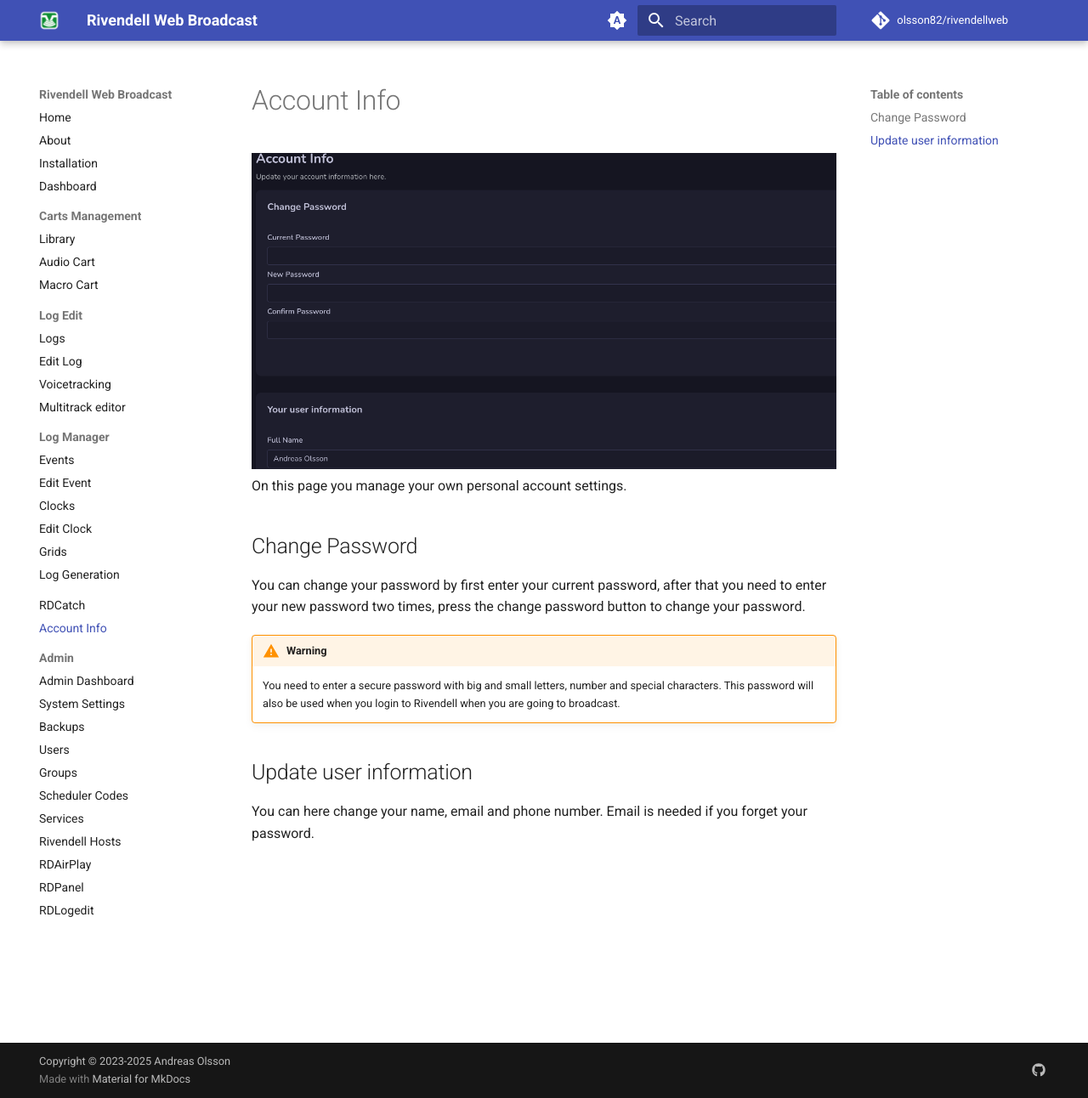
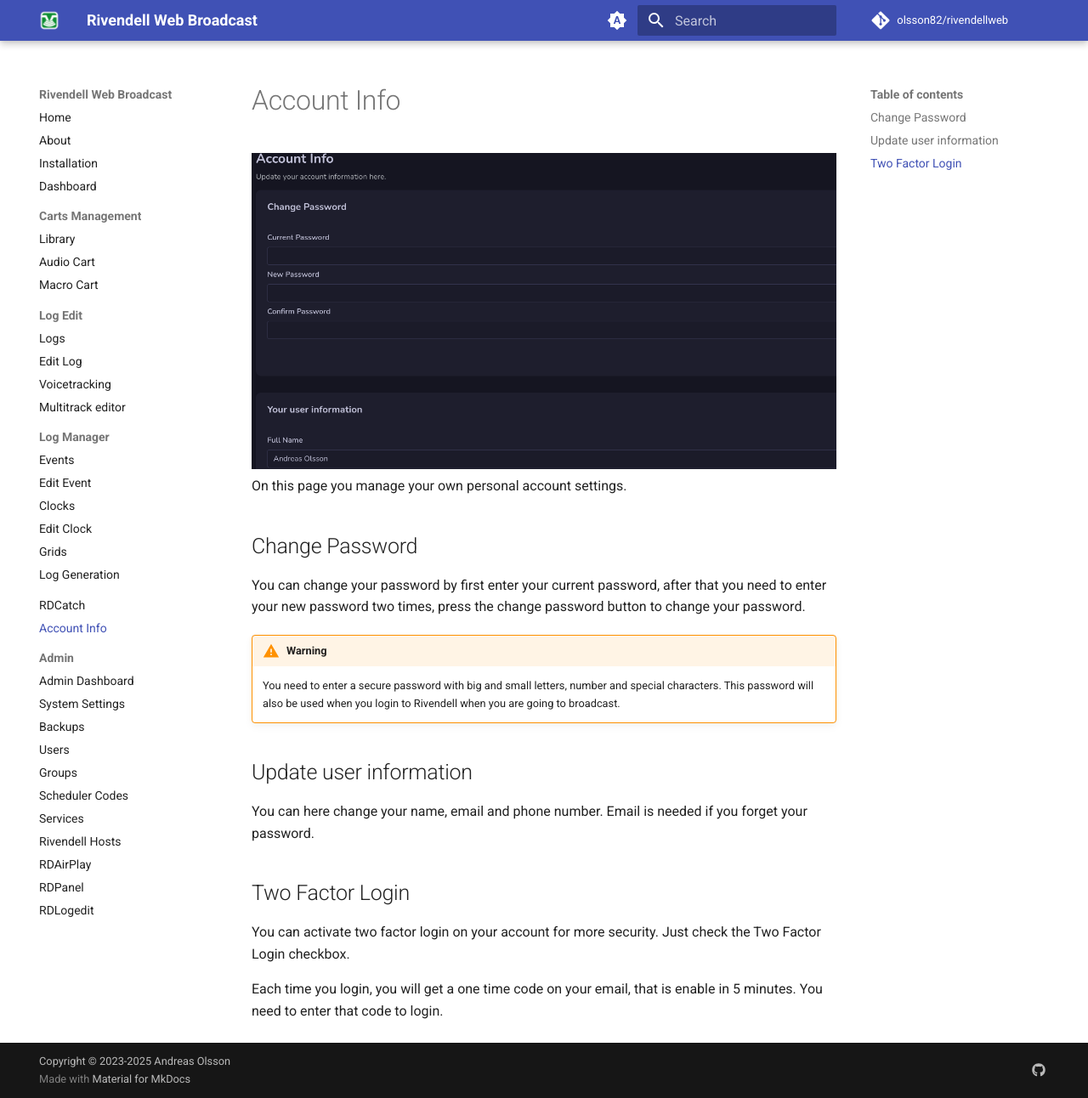
Before and after one commit to olsson82/rivwebdoc, an MkDocs documentation site: the page built from docs/accountinfo.md, in a window 1280 px wide and 1292 px high. Shown: the whole window at 85% size. Built offline with MkDocs 1.6.1 and Material for MkDocs 9.7.7, drawn with Linux system fonts in a browser that asks for light colours; comment, search, counter and statistics services are not loaded.

Commit message:
Add info about two factor login

```diff
--- a/docs/accountinfo.md
+++ b/docs/accountinfo.md
@@ -11,3 +11,8 @@
 
 ## Update user information
 You can here change your name, email and phone number. Email is needed if you forget your password.
+
+## Two Factor Login
+You can activate two factor login on your account for more security. Just check the Two Factor Login checkbox.
+
+Each time you login, you will get a one time code on your email, that is enable in 5 minutes. You need to enter that code to login.
```
